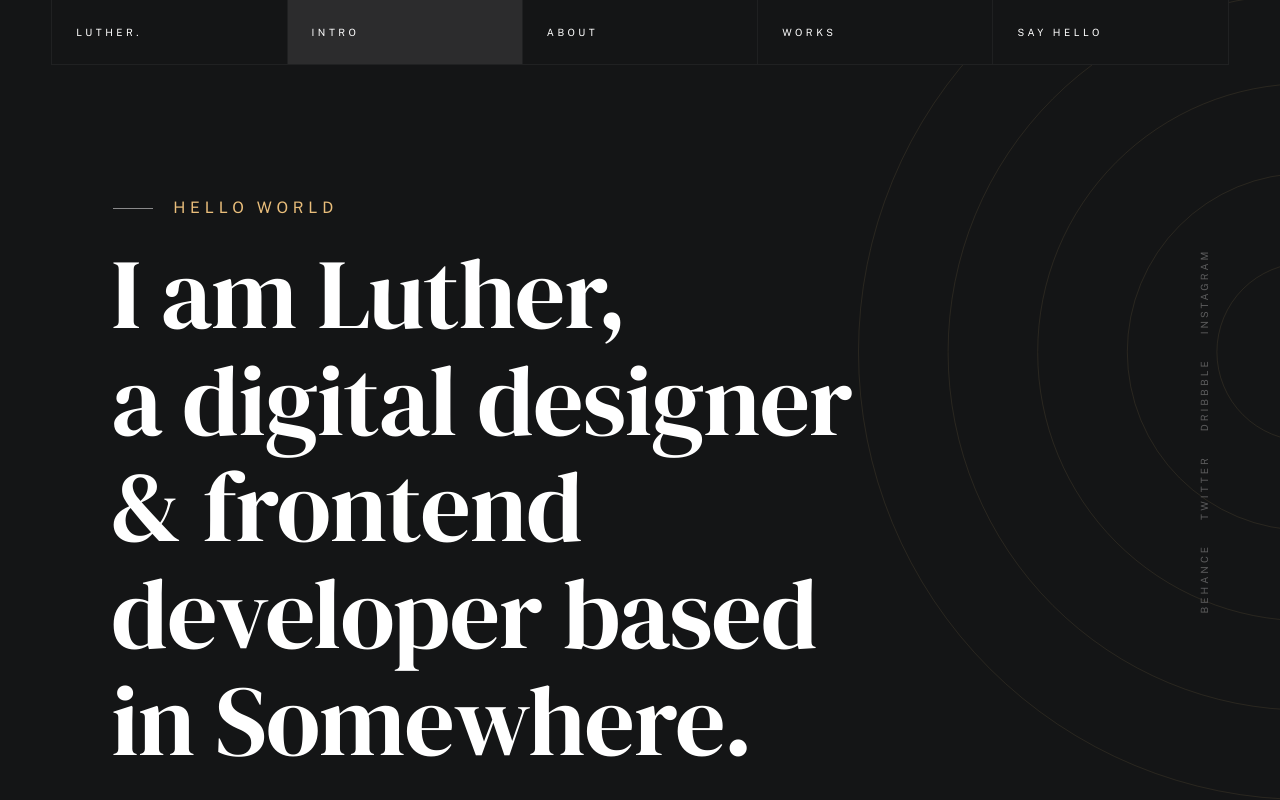
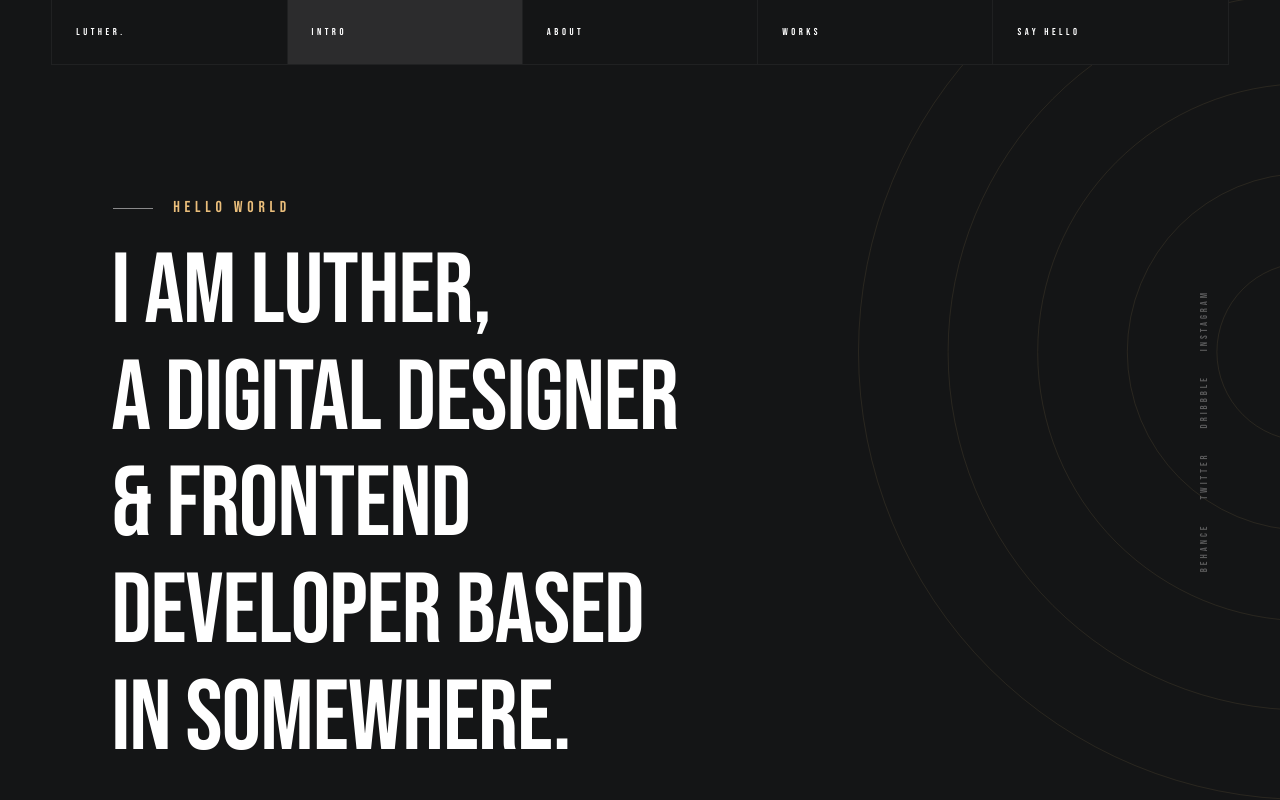
Before and after one commit to MuhammadThanseem/Portfolio-1, a plain HTML site: page styles.html in a window 1280 px wide. Shown: the top 800 px of the page. Drawn offline with nearby package versions, Linux system fonts and the light colour scheme; a web font is replaced by a local one.

Commit message:
font and contents modified.

```diff
--- a/css/styles.css
+++ b/css/styles.css
@@ -75,17 +75,16 @@
 /* -------------------------------------------------------------------
  * ## fonts
  * ------------------------------------------------------------------- */
-@import url("https://fonts.googleapis.com/css2?family=DM+Serif+Display&family=DM+Serif+Text:ital@0;1&family=Public+Sans:ital,wght@0,300;0,400;0,500;0,600;0,700;1,300;1,400;1,500;1,600;1,700&display=swap");
-
-:root {
-
-    --font-1 : "Public Sans", sans-serif;
-    --font-2 : "DM Serif Display", serif;
-
-    /* monospace
-    */
-    --font-mono : Consolas, "Andale Mono", Courier, "Courier New", monospace;
-}
+ @import url('https://fonts.googleapis.com/css2?family=Bebas+Neue&display=swap');
+
+ :root {
+     --font-1: 'Bebas Neue', sans-serif; /* Use Bebas Neue for the primary font */
+     --font-2: 'Bebas Neue', serif;      /* Optionally, use Bebas Neue for the secondary serif font */
+
+     /* monospace */
+     --font-mono: Consolas, "Andale Mono", Courier, "Courier New", monospace; /* No change to monospace */
+ }
+
 
 /* -------------------------------------------------------------------
  * ## colors
```
Also changed, not shown: index.html (+6 -7 lines).
